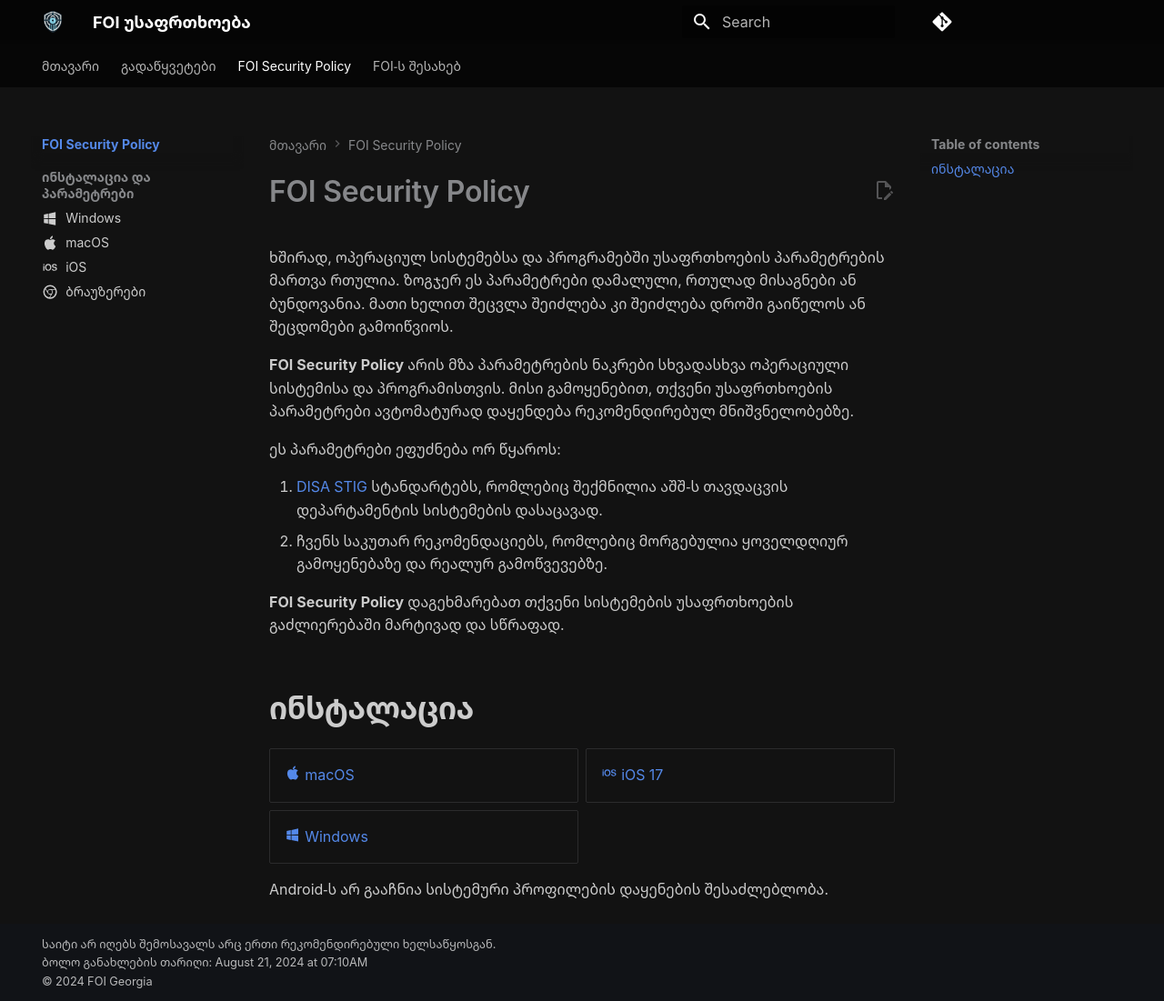
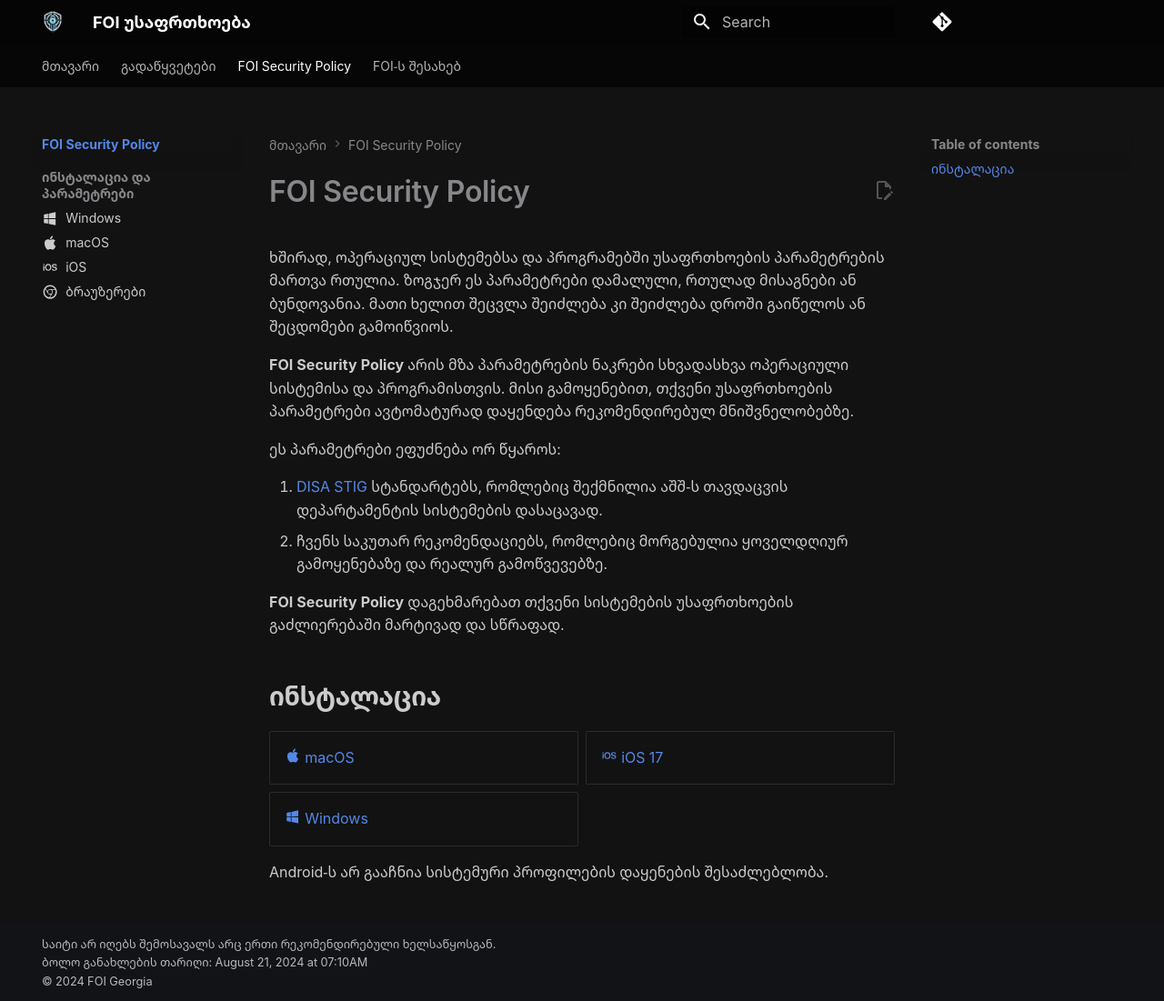
Before and after one commit to foige/security.foi.ge, an MkDocs documentation site: the page built from docs/policies/index.md, in a window 1280 px wide and 1101 px high. Shown: the whole window at 91% size. Built offline with MkDocs 1.6.1 and Material for MkDocs 9.7.7, drawn with Linux system fonts in a browser that asks for light colours; comment, search, counter and statistics services are not loaded.

Commit message:
docs(extra.css): Update font sizes

```diff
--- a/mkdocs.yml
+++ b/mkdocs.yml
@@ -39,7 +39,7 @@
     provider: plausible
     domain: security.foi.ge
 extra_css:
-  - assets/stylesheets/extra.css?v=1724222763
+  - assets/stylesheets/extra.css?v=1724224182
 theme:
   name: material
   font:
--- a/theme/assets/stylesheets/extra.css
+++ b/theme/assets/stylesheets/extra.css
@@ -41,5 +41,5 @@
 }
 
 .md-typeset h2 {
-    font-size: 2.1em;
+    font-size: 1.7625em;
 }
```
